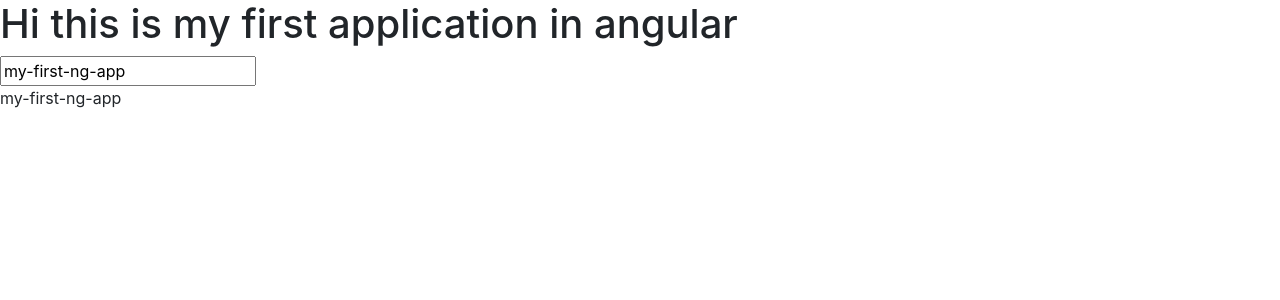
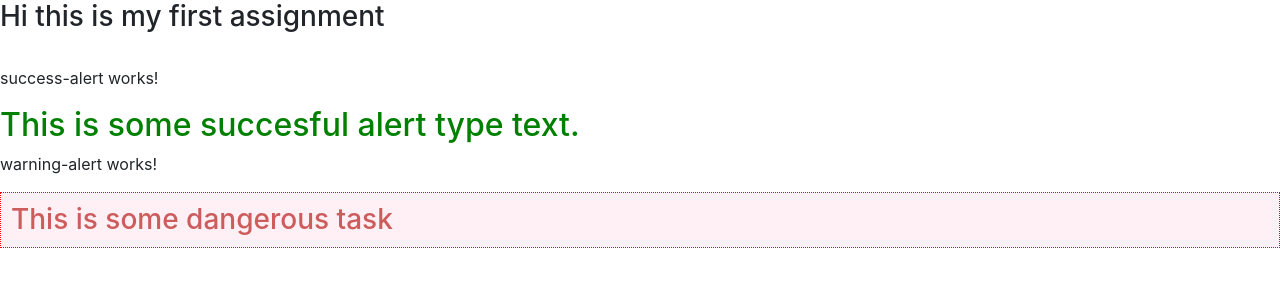
Before and after one commit to MukulMairh/Learning-Angular-10, an Angular app: page / in a window 1280 px wide. Shown: the top 300 px of the page. Built offline with nearby package versions, Linux system fonts and the light colour scheme.

Commit message:
First Angular assignment done

```diff
--- a/src/app/Server/server.component.html
+++ b/src/app/Server/server.component.html
@@ -1 +1 @@
-<app-server></app-server>
+<p>My Server Component</p>
--- a/src/app/app.component.html
+++ b/src/app/app.component.html
@@ -1,3 +1,4 @@
-<h1>Hi this is my first application in angular</h1>
-<input type="text" [(ngModel)]="name" />
-<p>{{ name }}</p>
+<h3>Hi this is my first assignment</h3>
+<br>
+<app-success-alert></app-success-alert>
+<app-warning-alert></app-warning-alert>
--- a/src/app/app.module.ts
+++ b/src/app/app.module.ts
@@ -2,9 +2,12 @@ import { BrowserModule } from '@angular/platform-browser';
 import { NgModule } from '@angular/core';
 import { FormsModule } from '@angular/forms';
 import { AppComponent } from './app.component';
+import { ServerComponent } from './Server/server.component';
+import { WarningAlertComponent } from './warning-alert/warning-alert.component';
+import { SuccessAlertComponent } from './success-alert/success-alert.component';
 
 @NgModule({
-  declarations: [AppComponent],
+  declarations: [AppComponent, ServerComponent, WarningAlertComponent, SuccessAlertComponent],
   imports: [BrowserModule, FormsModule],
   providers: [],
   bootstrap: [AppComponent],
--- /dev/null
+++ b/src/app/success-alert/success-alert.component.html
@@ -0,0 +1,2 @@
+<p>success-alert works!</p>
+<h2>This is some succesful alert type text.</h2>
--- /dev/null
+++ b/src/app/success-alert/success-alert.component.scss
@@ -0,0 +1,3 @@
+h2 {
+  color: green;
+}
--- /dev/null
+++ b/src/app/success-alert/success-alert.component.ts
@@ -0,0 +1,15 @@
+import { Component, OnInit } from '@angular/core';
+
+@Component({
+  selector: 'app-success-alert',
+  templateUrl: './success-alert.component.html',
+  styleUrls: ['./success-alert.component.scss']
+})
+export class SuccessAlertComponent implements OnInit {
+
+  constructor() { }
+
+  ngOnInit(): void {
+  }
+
+}
--- /dev/null
+++ b/src/app/warning-alert/warning-alert.component.html
@@ -0,0 +1,2 @@
+<p>warning-alert works!</p>
+<h3>This is some dangerous task</h3>
--- /dev/null
+++ b/src/app/warning-alert/warning-alert.component.scss
@@ -0,0 +1,6 @@
+h3 {
+  color: indianred;
+  background-color: lavenderblush;
+  border: 1px dotted red;
+  padding: 10px;
+}
--- /dev/null
+++ b/src/app/warning-alert/warning-alert.component.ts
@@ -0,0 +1,15 @@
+import { Component, OnInit } from '@angular/core';
+
+@Component({
+  selector: 'app-warning-alert',
+  templateUrl: './warning-alert.component.html',
+  styleUrls: ['./warning-alert.component.scss']
+})
+export class WarningAlertComponent implements OnInit {
+
+  constructor() { }
+
+  ngOnInit(): void {
+  }
+
+}
```
Also changed, not shown: 2 other files (tests, documents, lock files or other folders).
